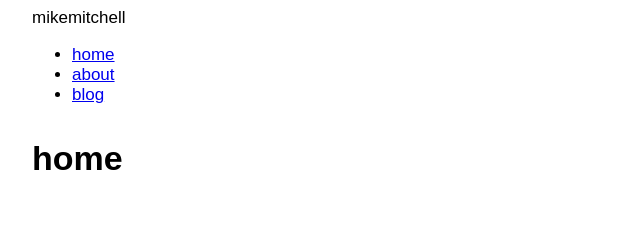
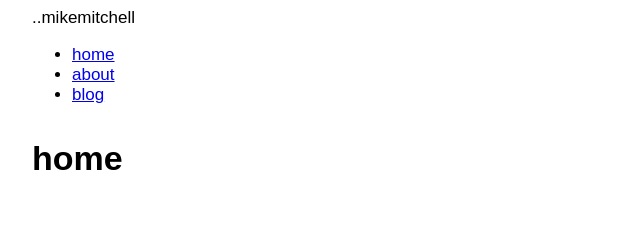
Before and after one commit to alchemistikk/my-gatsby-site, a Gatsby site: page / in a window 1280 px wide. Shown: the top 233 px of the page, 308-948 px from the left. Built offline with nearby package versions, Linux system fonts and the light colour scheme; Gatsby itself is replaced by a stand-in of ours.

Commit message:
Add two dots front of name on title

```diff
--- a/src/components/layout.js
+++ b/src/components/layout.js
@@ -23,7 +23,7 @@ const Layout = ({ pageTitle, children }) => {
   return (
     <div className={container}>
       <title>{pageTitle} | {data.site.siteMetadata.title}</title>
-      <header className={siteTitle}>{data.site.siteMetadata.title}</header>
+      <header className={siteTitle}>..{data.site.siteMetadata.title}</header>
       <nav>
         <ul className={navLinks}>
           <li className={navLinkItem}>
```
